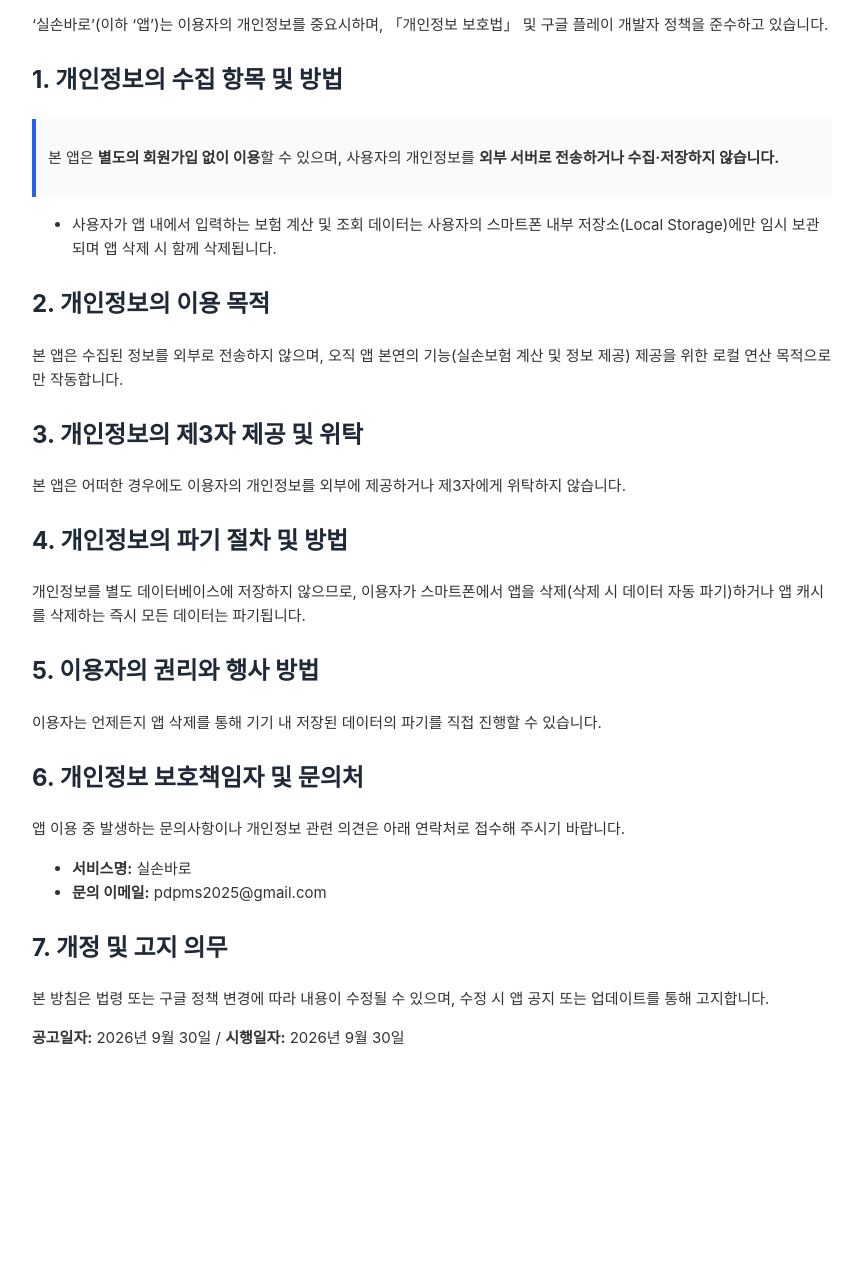
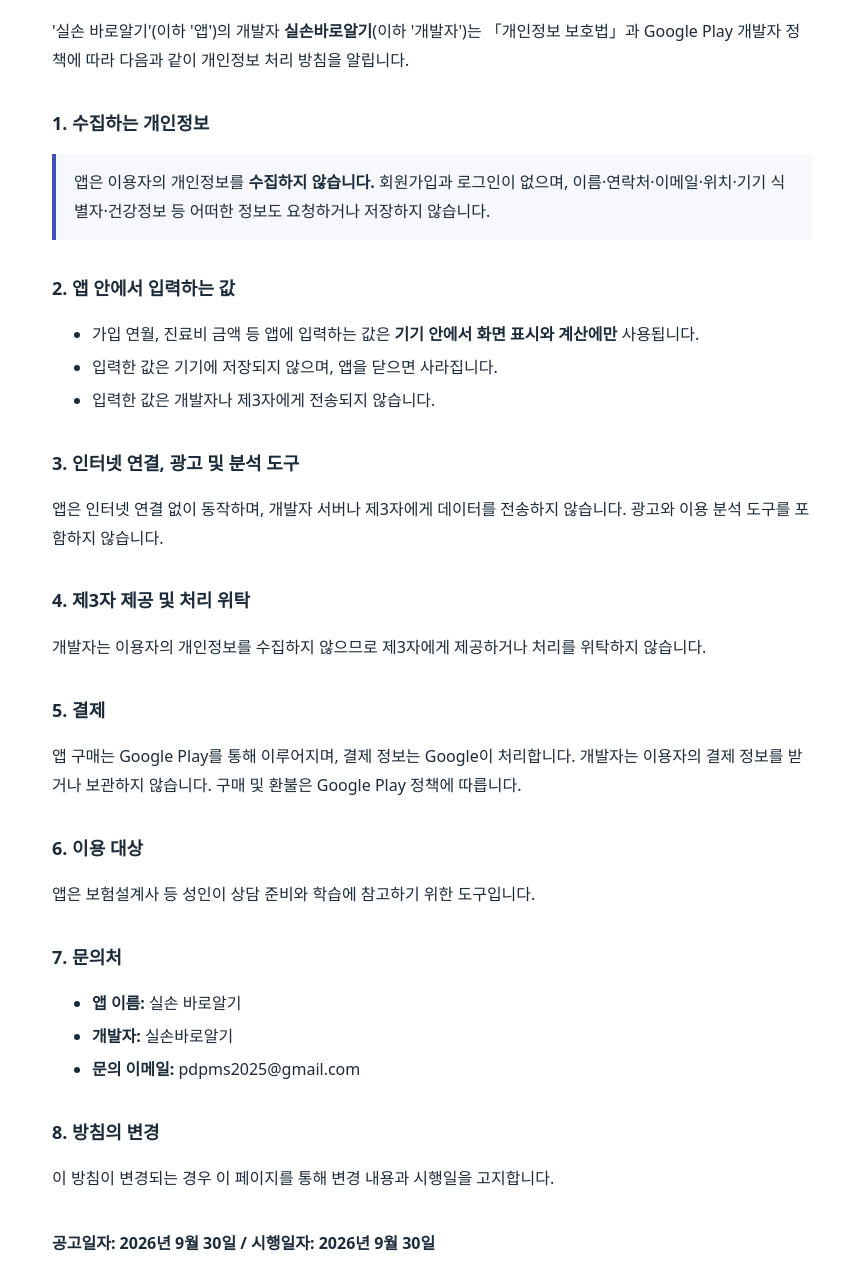
Before and after one commit to pdpms2025/privacy-policy, a plain HTML site: page index.html in a window 1280 px wide. Shown: the part 113-1397 px from the top of the page, without its empty margins (208-1068 px from the left). Before the commit the page ends 1198 px from the top, so only its background shows below. Drawn offline with Linux system fonts and the light colour scheme.

Commit message:
Add files via upload

```diff
--- a/index.html
+++ b/index.html
@@ -1,50 +1,54 @@
 <!DOCTYPE html>
 <html lang="ko">
 <head>
-    <meta charset="UTF-8">
-    <meta name="viewport" content="width=device-width, initial-scale=1.0">
-    <title>실손바로 - 개인정보처리방침</title>
+<meta charset="utf-8">
+<meta name="viewport" content="width=device-width, initial-scale=1">
+<title>실손 바로알기 개인정보처리방침</title>
 <style>
-        body { font-family: -apple-system, BlinkMacSystemFont, "Segoe UI", Roboto, sans-serif; line-height: 1.6; padding: 20px; max-width: 800px; margin: 0 auto; color: #333; }
-        h1 { border-bottom: 2px solid #2563eb; padding-bottom: 10px; color: #1e3a8a; }
-        h2 { margin-top: 24px; color: #1f2937; }
-        p, li { font-size: 15px; }
-        .box { background: #f8fafc; border-left: 4px solid #2563eb; padding: 12px; margin: 16px 0; }
+  body{font-family:"Apple SD Gothic Neo","Malgun Gothic","Noto Sans KR",system-ui,sans-serif;max-width:760px;margin:0 auto;padding:32px 20px 64px;line-height:1.8;color:#1C2B3A;background:#fff}
+  h1{font-size:26px;color:#2B3A8C;border-bottom:2px solid #3F51B5;padding-bottom:12px;margin-bottom:20px}
+  h2{font-size:18px;margin-top:32px}
+  .box{background:#F6F8FB;border-left:4px solid #3F51B5;padding:14px 18px;margin:12px 0}
+  li{margin:4px 0}
+  .date{margin-top:36px;font-weight:bold}
 </style>
 </head>
 <body>
-    <h1>실손바로 개인정보처리방침</h1>
-    <p>‘실손바로’(이하 ‘앱’)는 이용자의 개인정보를 중요시하며, 「개인정보 보호법」 및 구글 플레이 개발자 정책을 준수하고 있습니다.</p>
+<h1>실손 바로알기 개인정보처리방침</h1>
+<p>'실손 바로알기'(이하 '앱')의 개발자 <b>실손바로알기</b>(이하 '개발자')는 「개인정보 보호법」과 Google Play 개발자 정책에 따라 다음과 같이 개인정보 처리 방침을 알립니다.</p>
 
-    <h2>1. 개인정보의 수집 항목 및 방법</h2>
-    <div class="box">
-        <p>본 앱은 <strong>별도의 회원가입 없이 이용</strong>할 수 있으며, 사용자의 개인정보를 <strong>외부 서버로 전송하거나 수집·저장하지 않습니다.</strong></p>
-    </div>
+<h2>1. 수집하는 개인정보</h2>
+<div class="box">앱은 이용자의 개인정보를 <b>수집하지 않습니다.</b> 회원가입과 로그인이 없으며, 이름·연락처·이메일·위치·기기 식별자·건강정보 등 어떠한 정보도 요청하거나 저장하지 않습니다.</div>
+
+<h2>2. 앱 안에서 입력하는 값</h2>
 <ul>
-        <li>사용자가 앱 내에서 입력하는 보험 계산 및 조회 데이터는 사용자의 스마트폰 내부 저장소(Local Storage)에만 임시 보관되며 앱 삭제 시 함께 삭제됩니다.</li>
+  <li>가입 연월, 진료비 금액 등 앱에 입력하는 값은 <b>기기 안에서 화면 표시와 계산에만</b> 사용됩니다.</li>
+  <li>입력한 값은 기기에 저장되지 않으며, 앱을 닫으면 사라집니다.</li>
+  <li>입력한 값은 개발자나 제3자에게 전송되지 않습니다.</li>
 </ul>
 
-    <h2>2. 개인정보의 이용 목적</h2>
-    <p>본 앱은 수집된 정보를 외부로 전송하지 않으며, 오직 앱 본연의 기능(실손보험 계산 및 정보 제공) 제공을 위한 로컬 연산 목적으로만 작동합니다.</p>
+<h2>3. 인터넷 연결, 광고 및 분석 도구</h2>
+<p>앱은 인터넷 연결 없이 동작하며, 개발자 서버나 제3자에게 데이터를 전송하지 않습니다. 광고와 이용 분석 도구를 포함하지 않습니다.</p>
 
-    <h2>3. 개인정보의 제3자 제공 및 위탁</h2>
-    <p>본 앱은 어떠한 경우에도 이용자의 개인정보를 외부에 제공하거나 제3자에게 위탁하지 않습니다.</p>
+<h2>4. 제3자 제공 및 처리 위탁</h2>
+<p>개발자는 이용자의 개인정보를 수집하지 않으므로 제3자에게 제공하거나 처리를 위탁하지 않습니다.</p>
 
-    <h2>4. 개인정보의 파기 절차 및 방법</h2>
-    <p>개인정보를 별도 데이터베이스에 저장하지 않으므로, 이용자가 스마트폰에서 앱을 삭제(삭제 시 데이터 자동 파기)하거나 앱 캐시를 삭제하는 즉시 모든 데이터는 파기됩니다.</p>
+<h2>5. 결제</h2>
+<p>앱 구매는 Google Play를 통해 이루어지며, 결제 정보는 Google이 처리합니다. 개발자는 이용자의 결제 정보를 받거나 보관하지 않습니다. 구매 및 환불은 Google Play 정책에 따릅니다.</p>
 
-    <h2>5. 이용자의 권리와 행사 방법</h2>
-    <p>이용자는 언제든지 앱 삭제를 통해 기기 내 저장된 데이터의 파기를 직접 진행할 수 있습니다.</p>
+<h2>6. 이용 대상</h2>
+<p>앱은 보험설계사 등 성인이 상담 준비와 학습에 참고하기 위한 도구입니다.</p>
 
-    <h2>6. 개인정보 보호책임자 및 문의처</h2>
-    <p>앱 이용 중 발생하는 문의사항이나 개인정보 관련 의견은 아래 연락처로 접수해 주시기 바랍니다.</p>
+<h2>7. 문의처</h2>
 <ul>
-        <li><strong>서비스명:</strong> 실손바로</li>
-        <li><strong>문의 이메일:</strong> pdpms2025@gmail.com</li>
+  <li><b>앱 이름:</b> 실손 바로알기</li>
+  <li><b>개발자:</b> 실손바로알기</li>
+  <li><b>문의 이메일:</b> pdpms2025@gmail.com</li>
 </ul>
 
-    <h2>7. 개정 및 고지 의무</h2>
-    <p>본 방침은 법령 또는 구글 정책 변경에 따라 내용이 수정될 수 있으며, 수정 시 앱 공지 또는 업데이트를 통해 고지합니다.</p>
-    <p><strong>공고일자:</strong> 2026년 9월 30일 / <strong>시행일자:</strong> 2026년 9월 30일</p>
+<h2>8. 방침의 변경</h2>
+<p>이 방침이 변경되는 경우 이 페이지를 통해 변경 내용과 시행일을 고지합니다.</p>
+
+<p class="date">공고일자: 2026년 9월 30일 / 시행일자: 2026년 9월 30일</p>
 </body>
 </html>
```
Lines whose indentation alone changed are shown as unchanged.
